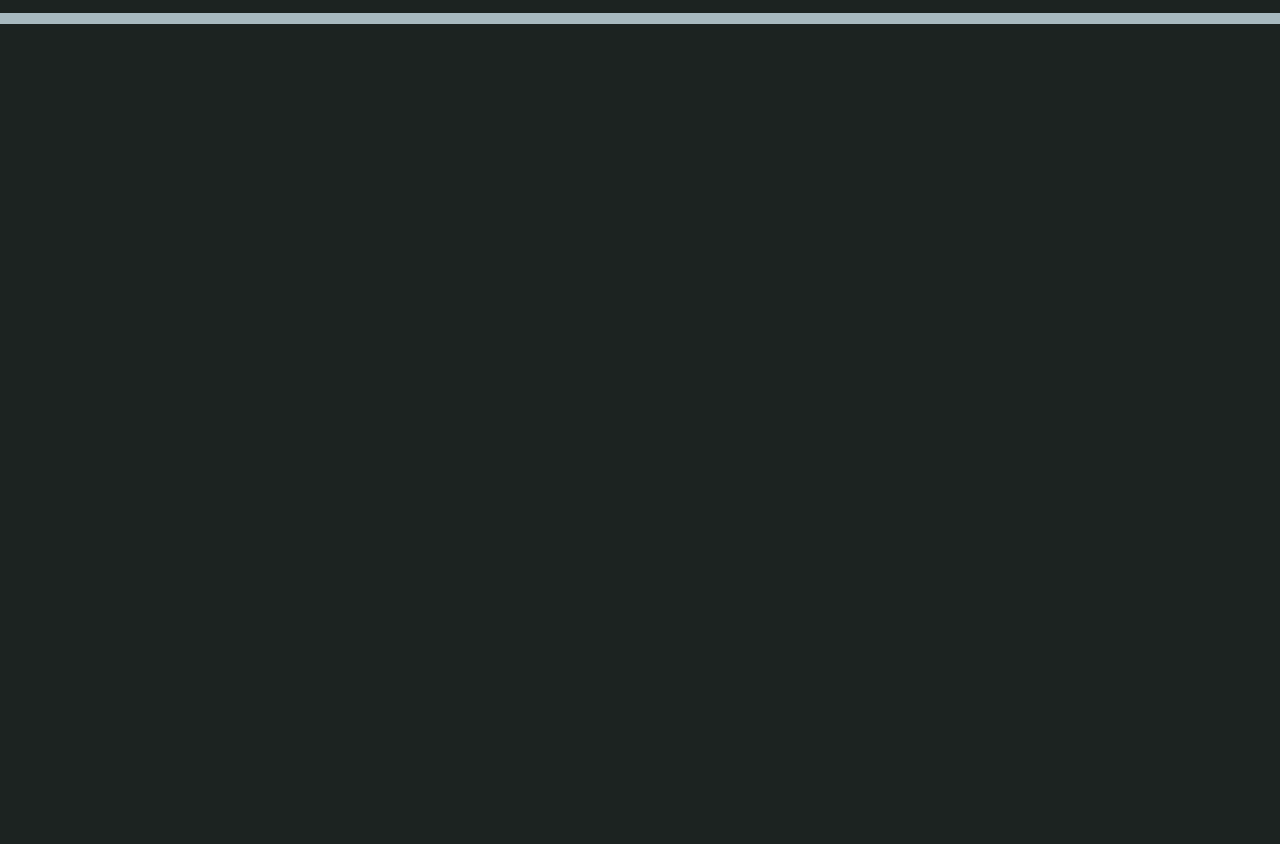
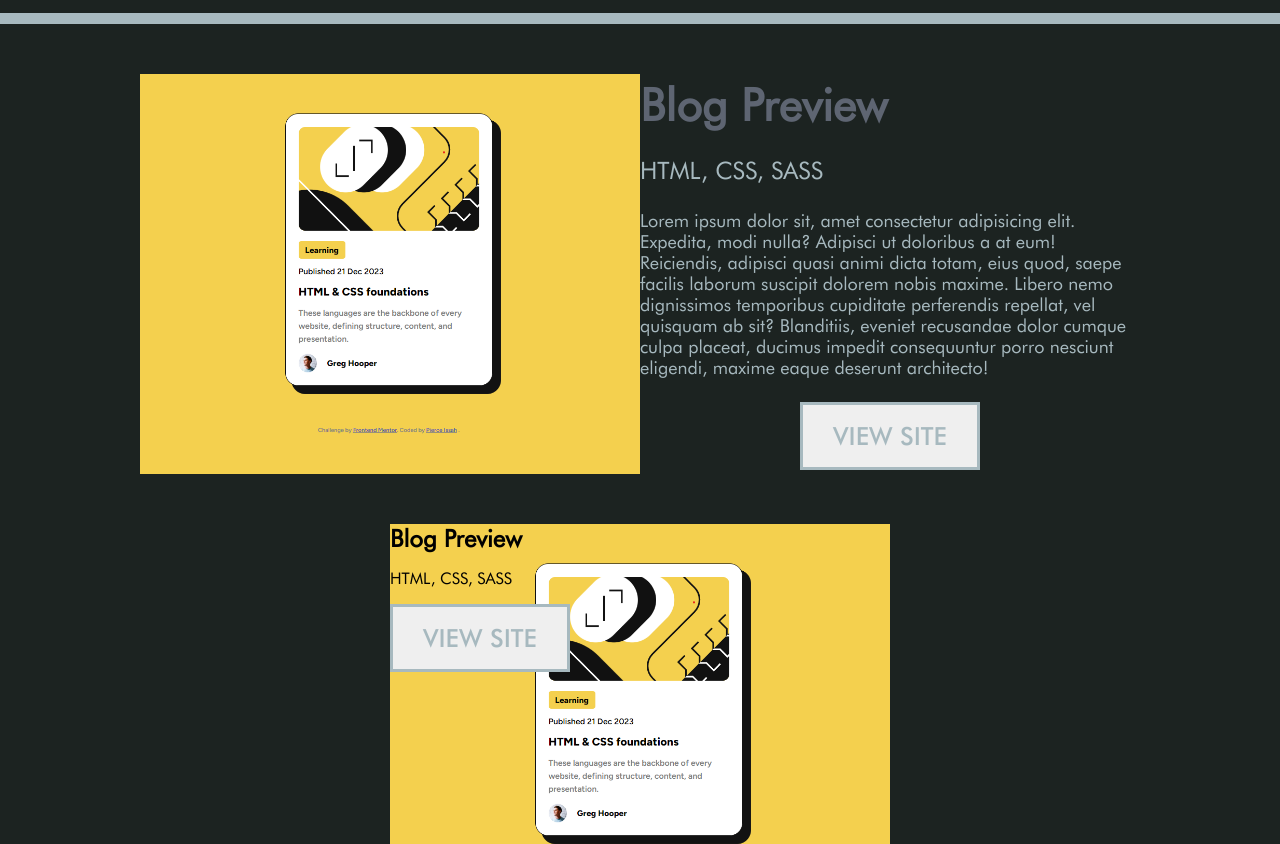
Before and after one commit to PJIceskull/WebPorfolio_2024, a website: page index.html in a window 1280 px wide. Shown: the part 950-1794 px from the top of the page. Drawn offline with Linux system fonts and the light colour scheme.

Commit message:
change the layout of my projects section

```diff
--- a/index.html
+++ b/index.html
@@ -62,6 +62,35 @@
           <h1>Projects</h1>
           <hr />
         </div>
+        <!-- Section showing of my website -->
+        <section class="websiteSection">
+          <!-- Blog Preview Site -->
+          <div class="websitePrevBox">
+            <div class="websitePrevPic blogPic"></div>
+            <div class="projectText">
+              <h2>Blog Preview</h2>
+              <p>HTML, CSS, SASS</p>
+              <p class="descText">
+                Lorem ipsum dolor sit, amet consectetur adipisicing elit.
+                Expedita, modi nulla? Adipisci ut doloribus a at eum!
+                Reiciendis, adipisci quasi animi dicta totam, eius quod, saepe
+                facilis laborum suscipit dolorem nobis maxime. Libero nemo
+                dignissimos temporibus cupiditate perferendis repellat, vel
+                quisquam ab sit? Blanditiis, eveniet recusandae dolor cumque
+                culpa placeat, ducimus impedit consequuntur porro nesciunt
+                eligendi, maxime eaque deserunt architecto!
+              </p>
+              <button class="viewSite">
+                <a
+                  href="https://pjiceskull.github.io/blog-preview-card-main/"
+                  target="_blank"
+                >
+                  View Site
+                </a>
+              </button>
+            </div>
+          </div>
+        </section>
         <div class="websiteSection">
           <!-- Blog Preview Site -->
           <div class="websitePrevBox">
@@ -251,7 +280,7 @@
     </div>
 
     <!-- Link JS Files -->
-    <script src="lib/jquery-3.7.1.min.js"></script>
-    <script type="module" src="app/app.js"></script>
+    <!-- <script src="lib/jquery-3.7.1.min.js"></script> -->
+    <!-- <script type="module" src="app/app.js"></script> -->
   </body>
 </html>
--- a/scss/button.scss
+++ b/scss/button.scss
@@ -49,9 +49,9 @@ button {
   // width: 160px;
   height: 68px;
   font-size: 25px;
-  // font-family: FuturaMedium;
+  margin: 0 auto;
   font-family: FuturaBook;
-  margin-bottom: 80px;
+  transition: 0.25s;
   a {
     color: $cadetGray;
     font-size: 25px;
--- a/scss/work/websitePics.scss
+++ b/scss/work/websitePics.scss
@@ -4,6 +4,8 @@
   background-repeat: no-repeat;
   background-position: center;
   transition-duration: 0.5s;
+  width: 500px;
+  // margin-right: 40px;
 }
 .oldPortfolioPic {
   background-image: url(../img/websitePics/porfolio_preview.png);
--- a/scss/work/work.scss
+++ b/scss/work/work.scss
@@ -20,25 +20,53 @@
 }
 .websiteSection {
   // max-width: 1280px;
-  max-width: 100%;
+  // max-width: 100%;
   min-height: 400px;
   // display: flex;
   // align-items: center;
   // justify-content: space-between;
-  display: grid;
-  grid-template-columns: repeat(2, 1fr);
-  margin-top: 63.5px;
+  // display: grid;
+  // grid-template-columns: repeat(2, 1fr);
+  margin-top: 50px;
+  padding: 0 25px;
 }
 .websitePrevBox {
   // height: 100%;
   height: 400px;
-  // width: 50%;
-  position: relative;
+  // max-width: 1000px;
+  margin: 0 auto;
+  // position: relative;
+  display: flex;
+  align-items: center;
+  justify-content: center;
 }
-.aboutSite-Text {
+.projectText {
+  max-width: 500px;
+  height: 100%;
+  display: flex;
+  align-items: flex-start;
+  flex-direction: column;
+  justify-content: space-around;
+  h2 {
+    // color: $cadetGray;
+    color: $payneGray;
+    font-size: 45px;
+  }
+  p {
+    font-size: 24px;
+    // color: $payneGray;
+    color: $cadetGray;
+    // color: $powderBlue;
+    // font-family: FuturaMedium;
+    font-family: FuturaBook;
+  }
+  .descText {
+    font-size: 18px;
+  }
+}
+.previewText {
   height: 100%;
   width: 100%;
-  // background-color: $anti-FlashWhite;
   background-color: rgba($anti-FlashWhite, 0.85);
   position: absolute;
   top: 0;
```
Also changed, not shown: css/styles.css, 1 other file.
